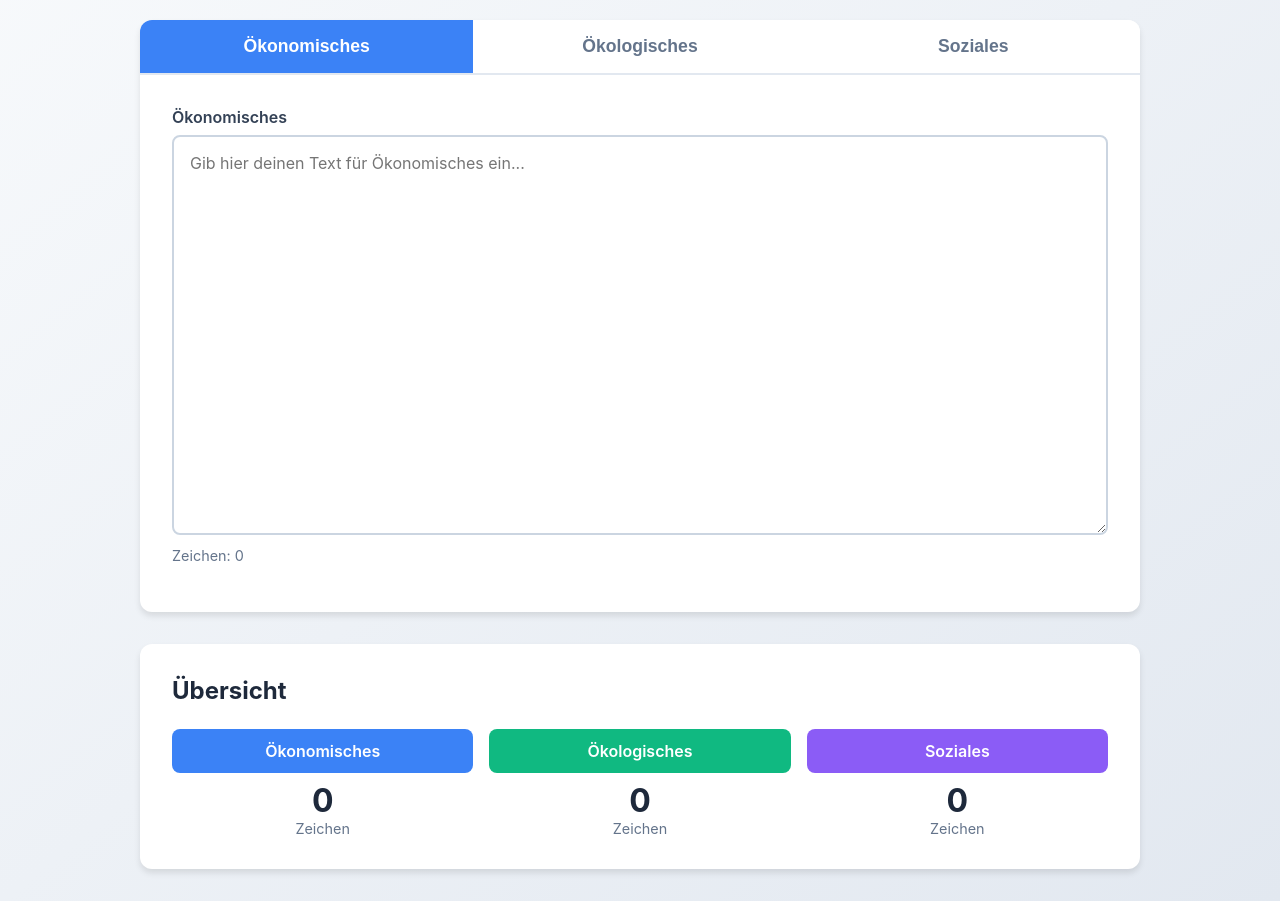
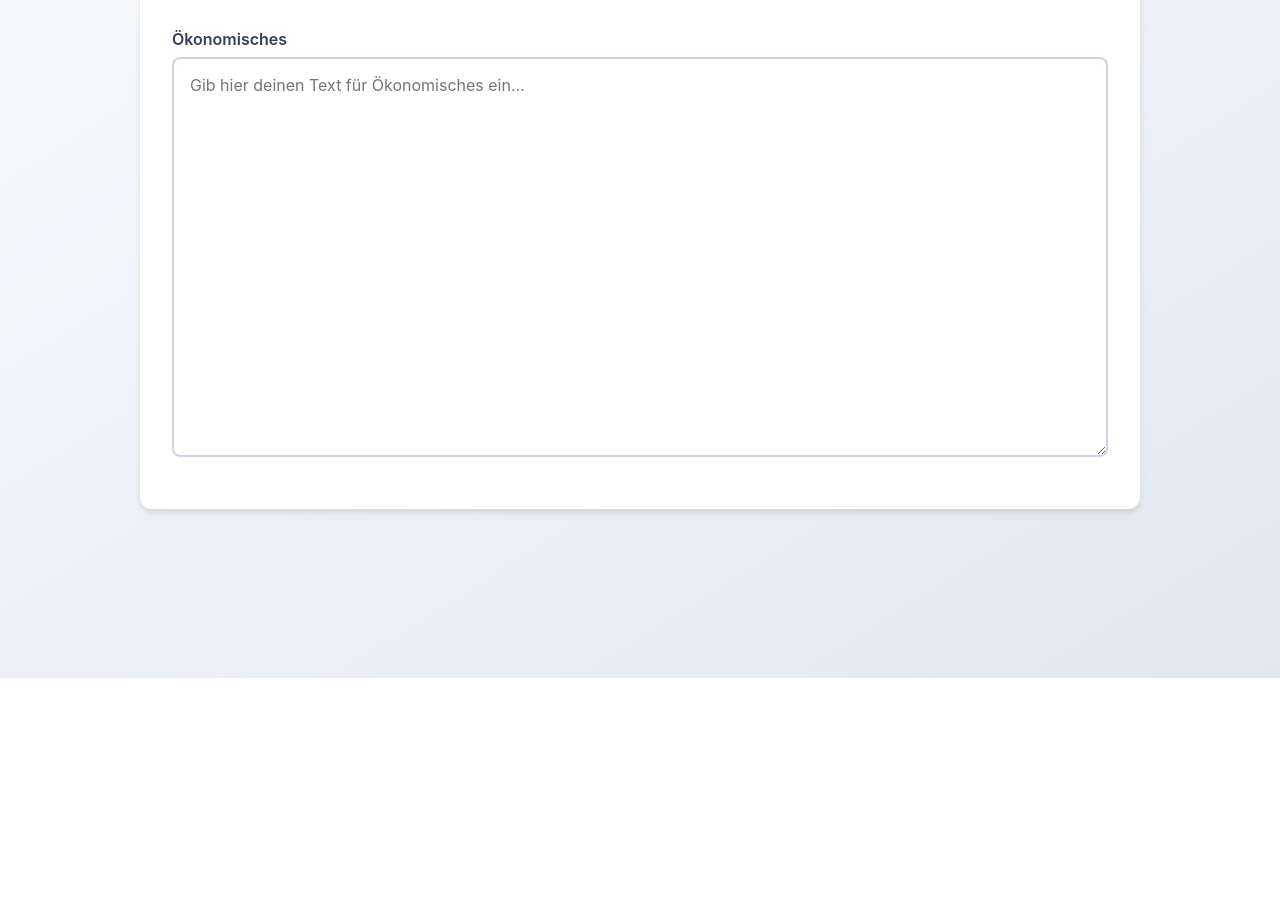
Before and after one commit to mikleaj/story, a plain HTML site: page index.html in a window 1280 px wide. Shown: the part 122-1023 px from the top of the page. After the commit the page ends 800 px from the top, so only its background shows below. Drawn offline with Linux system fonts and the light colour scheme.

Commit message:
Update index.html

```diff
--- a/index.html
+++ b/index.html
@@ -121,73 +121,12 @@
             outline: none;
             border-color: #3b82f6;
         }
-
-        .char-count {
-            color: #64748b;
-            font-size: 0.9rem;
-            margin-top: 0.5rem;
-        }
-
-        .summary {
-            margin-top: 2rem;
-            background: white;
-            border-radius: 12px;
-            box-shadow: 0 4px 6px rgba(0, 0, 0, 0.1);
-            padding: 2rem;
-        }
-
-        .summary h2 {
-            color: #1e293b;
-            margin-bottom: 1.5rem;
-        }
-
-        .summary-grid {
-            display: grid;
-            grid-template-columns: repeat(3, 1fr);
-            gap: 1rem;
-        }
-
-        .summary-item {
-            text-align: center;
-        }
-
-        .summary-badge {
-            padding: 0.75rem 1rem;
-            border-radius: 8px;
-            color: white;
-            font-weight: 600;
-            margin-bottom: 0.5rem;
-        }
-
-        .badge-oekonomisch {
-            background: #3b82f6;
-        }
-
-        .badge-oekologisch {
-            background: #10b981;
-        }
-
-        .badge-soziales {
-            background: #8b5cf6;
-        }
-
-        .summary-count {
-            font-size: 2rem;
-            font-weight: bold;
-            color: #1e293b;
-        }
-
-        .summary-label {
-            font-size: 0.9rem;
-            color: #64748b;
-        }
     </style>
 </head>
 <body>
     <div class="container">
         <div class="header">
-            <h1>📝 Story Maps</h1>
-            <p>Erfasse deine Gedanken in drei Dimensionen</p>
+            <p></p>
         </div>
 
         <div class="card">
@@ -211,7 +150,6 @@
                             id="text-oekonomisch"
                             placeholder="Gib hier deinen Text für Ökonomisches ein..."
                             oninput="updateCharCount('oekonomisch')"></textarea>
-                        <div class="char-count">Zeichen: <span id="count-oekonomisch">0</span></div>
                     </div>
                 </div>
 
@@ -222,7 +160,6 @@
                             id="text-oekologisch"
                             placeholder="Gib hier deinen Text für Ökologisches ein..."
                             oninput="updateCharCount('oekologisch')"></textarea>
-                        <div class="char-count">Zeichen: <span id="count-oekologisch">0</span></div>
                     </div>
                 </div>
 
@@ -233,33 +170,10 @@
                             id="text-soziales"
                             placeholder="Gib hier deinen Text für Soziales ein..."
                             oninput="updateCharCount('soziales')"></textarea>
-                        <div class="char-count">Zeichen: <span id="count-soziales">0</span></div>
                     </div>
                 </div>
             </div>
         </div>
-
-        <div class="summary">
-            <h2>Übersicht</h2>
-            <div class="summary-grid">
-                <div class="summary-item">
-                    <div class="summary-badge badge-oekonomisch">Ökonomisches</div>
-                    <div class="summary-count" id="summary-oekonomisch">0</div>
-                    <div class="summary-label">Zeichen</div>
-                </div>
-                <div class="summary-item">
-                    <div class="summary-badge badge-oekologisch">Ökologisches</div>
-                    <div class="summary-count" id="summary-oekologisch">0</div>
-                    <div class="summary-label">Zeichen</div>
-                </div>
-                <div class="summary-item">
-                    <div class="summary-badge badge-soziales">Soziales</div>
-                    <div class="summary-count" id="summary-soziales">0</div>
-                    <div class="summary-label">Zeichen</div>
-                </div>
-            </div>
-        </div>
-    </div>
 
     <script>
         let activeTab = 'oekonomisch';
@@ -285,22 +199,8 @@
         }
 
         function updateCharCount(tabName) {
-            const textarea = document.getElementById('text-' + tabName);
-            const count = textarea.value.length;
-
-            // Update einzelne Zeichenzählung
-            document.getElementById('count-' + tabName).textContent = count;
-
-            // Update Übersicht
-            document.getElementById('summary-' + tabName).textContent = count;
+            // Funktion bleibt für zukünftige Verwendung erhalten
         }
-
-        // Initialisierung beim Laden der Seite
-        document.addEventListener('DOMContentLoaded', function() {
-            updateCharCount('oekonomisch');
-            updateCharCount('oekologisch');
-            updateCharCount('soziales');
-        });
     </script>
 </body>
 </html>
```
